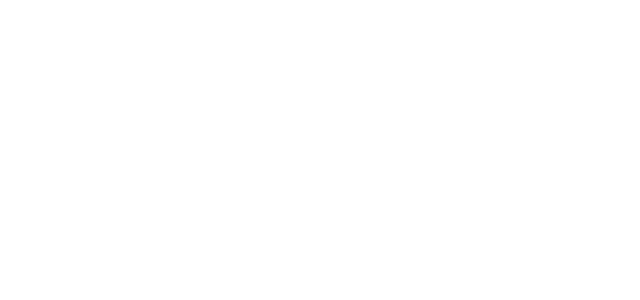
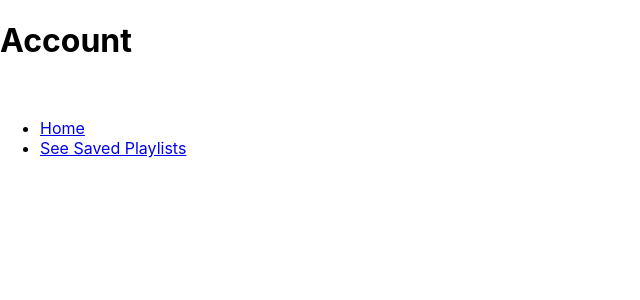
Before and after one commit to joebraha/amplify_frontend, a React (Create React App) app in the folder amp/: page /account in a window 1280 px wide. Before the commit this address had no page. Shown: the top 300 px of the page, without its empty margins (0-640 px from the left). Built offline with nearby package versions, Linux system fonts and the light colour scheme.

Commit message:
expanded frontend menu

```diff
--- a/amp/src/App.js
+++ b/amp/src/App.js
@@ -2,6 +2,10 @@ import { BrowserRouter, Routes, Route, Navigate } from 'react-router-dom';
 import './App.css';
 import LoginSpotify from './components/LoginSpotify';
 import Home from './components/Home';
+import Prompt from './components/Prompt';
+import Account from './components/Account';
+import Playlists from './components/Playlists';
+import ContactUs from './components/ContactUs';
 
 
 const Navbar = () => {
@@ -19,6 +23,10 @@ function App() {
       <Routes>
         <Route exact path="/" element={<Home/>}/>
         <Route path="/spotify" element={<LoginSpotify/>}/>
+        <Route path="/prompt" element={<Prompt/>}/>
+        <Route path="/account" element={<Account/>}/>
+        <Route path="/playlists" element={<Playlists/>}/>
+        <Route path="/contactus" element={<ContactUs/>}/>
       </Routes>
     </BrowserRouter>
   );
--- /dev/null
+++ b/amp/src/components/Account.js
@@ -0,0 +1,33 @@
+import React, { useState } from "react";
+// importing Link from react-router-dom to navigate to
+// different end points.
+import { Link } from "react-router-dom";
+import { useEffect } from "react";
+
+
+
+
+const Account = () => {
+
+
+  return (
+    <div>
+      <h1>Account</h1>
+      <br />
+      <ul>
+        <li>
+          {/* Endpoint to route to Home component */}
+          <Link to="/">Home</Link>
+        </li>
+        <li>
+          {/* Endpoint to route to Saved Playlists component */}
+          <Link to="/playlists">See Saved Playlists</Link>
+        </li>
+        {/* expand to include: friends, ...  */}
+
+      </ul>
+    </div>
+  );
+};
+
+export default Account;
--- /dev/null
+++ b/amp/src/components/ContactUs.js
@@ -0,0 +1,25 @@
+import React, { useState } from "react";
+// importing Link from react-router-dom to navigate to
+// different end points.
+import { Link } from "react-router-dom";
+import { useEffect } from "react";
+
+
+
+//Todo: fill in with contact information
+const ContactUs = () => {
+
+
+  return (
+    <div>
+      <h1>Contact Us</h1>
+      <br />
+      <p>Contact us below at:</p>
+      <u>
+        <p>emailfiller@gmail.com</p>
+      </u>
+    </div>
+  );
+};
+
+export default ContactUs;
--- a/amp/src/components/Home.js
+++ b/amp/src/components/Home.js
@@ -24,10 +24,18 @@ const Home = () => {
           {/* Endpoint to route to About component */}
           <Link to="/spotify" >Spotify Login</Link>
         </li>
-        {/* <li>  */}
+        <li>
+          {/* Endpoint to route to Prompt component */}
+          <Link to="/prompt" >Prompt-Based Generation</Link>
+        </li>
+        <li>
+          {/* Endpoint to route to Account component */}
+          <Link to="/account" >Account</Link>
+        </li>
+        <li>
           {/* Endpoint to route to Contact Us component */}
-          {/* <Link to="/contactus">Contact Us</Link>  */}
-        {/* </li>  */}
+          <Link to="/contactus">Contact Us</Link>
+        </li>
       </ul>
     </div>
   );
--- /dev/null
+++ b/amp/src/components/Playlists.js
@@ -0,0 +1,23 @@
+import React, { useState } from "react";
+// importing Link from react-router-dom to navigate to
+// different end points.
+import { Link } from "react-router-dom";
+import { useEffect } from "react";
+
+
+
+//TODO: Fill with saved playlists
+const Playlists = () => {
+
+
+  return (
+    <div>
+      <h1>Saved Playlists</h1>
+      <br />
+      <ul>
+      </ul>
+    </div>
+  );
+};
+
+export default Playlists;
--- /dev/null
+++ b/amp/src/components/Prompt.js
@@ -0,0 +1,27 @@
+import React, { useState } from "react";
+// importing Link from react-router-dom to navigate to
+// different end points.
+import { Link } from "react-router-dom";
+import { useEffect } from "react";
+
+
+
+//Put url of page to send prompt data to in action field below
+const Prompt = () => {
+
+
+  return (
+    <div>
+      <h1>Prompt</h1>
+      <br />
+      <body>
+        <form action="/" method="GET">
+            <p>Please type in your song prompt below:</p>
+            <input type="text"/>
+        </form>
+      </body>
+    </div>
+  );
+};
+
+export default Prompt;
```
